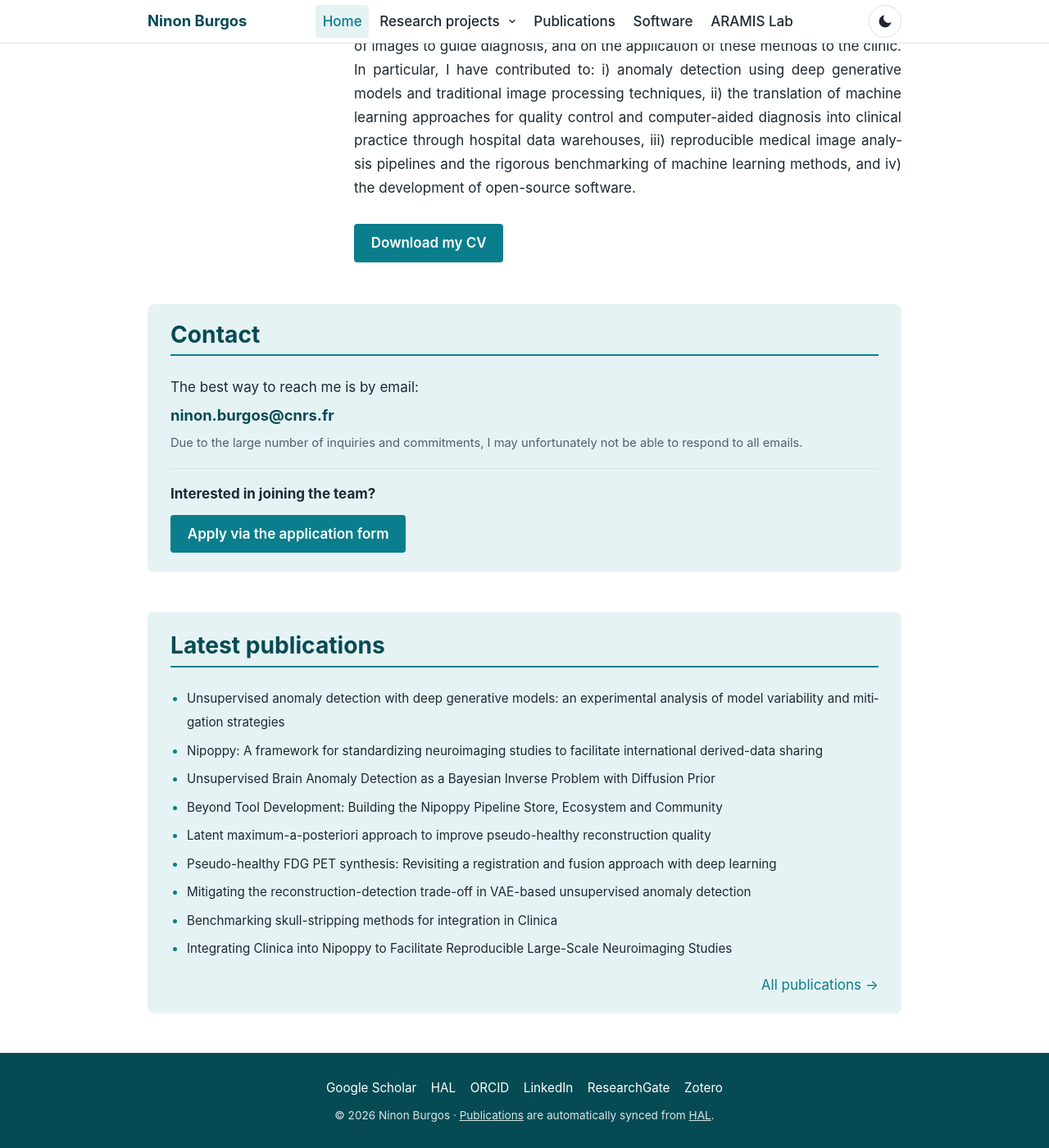
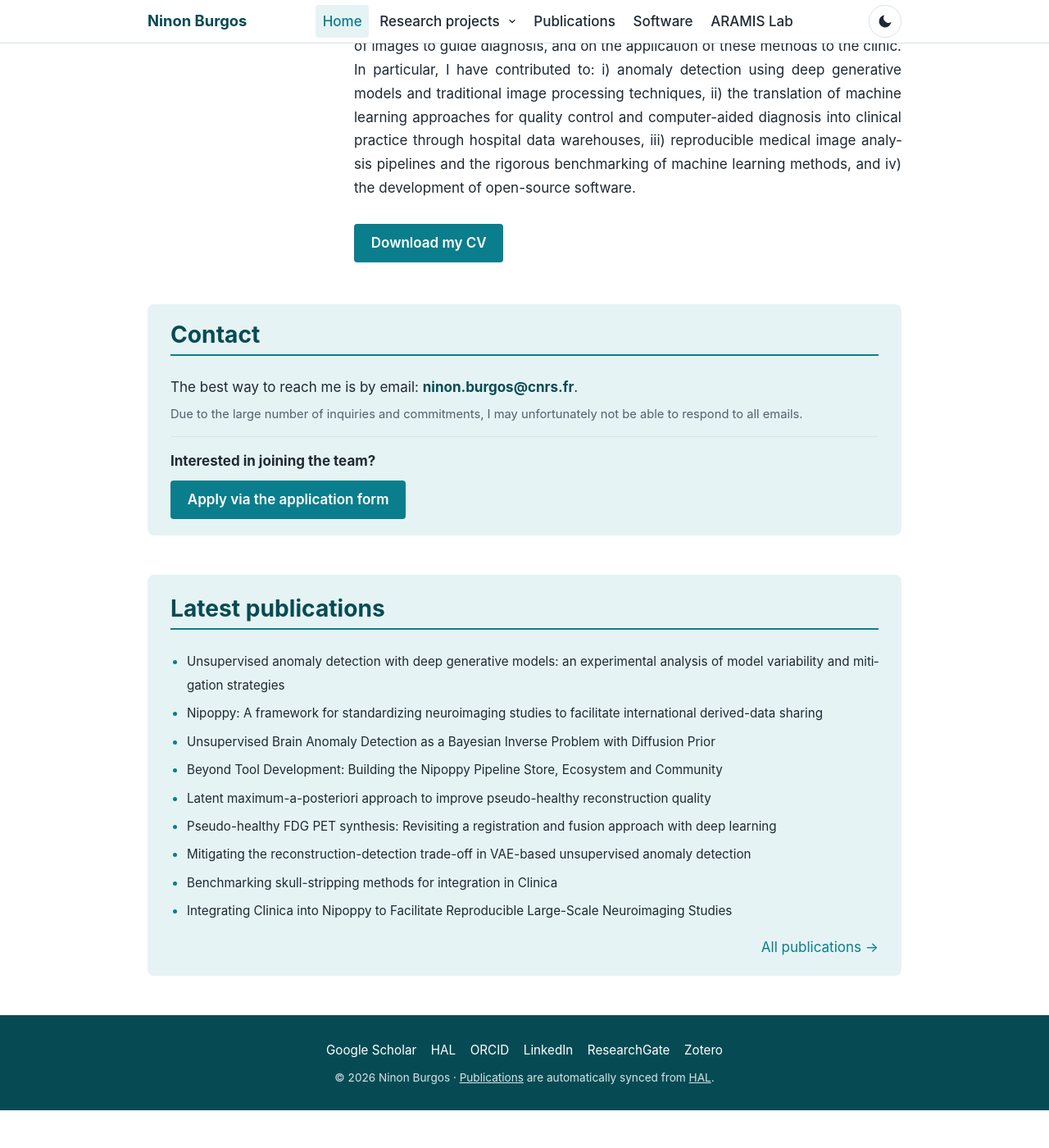
Before and after one commit to nburgos/nburgos.github.io, a Jekyll site: the page built from index.md, in a window 1280 px wide and 1400 px high, scrolled down 333 px. Shown: the whole window at 82% size. Built offline with Jekyll 4.4.1, drawn with Linux system fonts in a browser that asks for light colours; after the commit the page ends 1687 px from its top, so only the background shows below that.

Commit message:
Home: contact card, email inline with lead text and tighter spacing

```diff
--- a/_sass/_layout.scss
+++ b/_sass/_layout.scss
@@ -245,7 +245,7 @@ main {
   margin-top: 2.2rem; // section spacing previously provided by the outside h2
   background: var(--surface);
   border-radius: 8px;
-  padding: 1.25rem 1.75rem 1.5rem;
+  padding: 1.25rem 1.75rem;
 }
 
 .contact-card h2 {
@@ -258,16 +258,11 @@ main {
 }
 
 .contact-email {
-  margin: 0.25rem 0 0;
-  font-size: 1.15rem;
-}
-
-.contact-email a {
   color: var(--accent-strong);
   font-weight: 700;
 }
 
-.contact-email a:hover {
+.contact-email:hover {
   color: var(--accent);
 }
 
@@ -278,8 +273,8 @@ main {
 }
 
 .contact-join {
-  margin-top: 1.1rem;
-  padding-top: 1rem;
+  margin-top: 0.9rem;
+  padding-top: 0.9rem;
   border-top: 1px solid var(--border);
 }
 
@@ -289,7 +284,7 @@ main {
 }
 
 .contact-card .cv-button {
-  margin: 0.7rem 0 0;
+  margin: 0.6rem 0 0;
 }
 
 // ---------- Footer ----------
--- a/index.md
+++ b/index.md
@@ -15,8 +15,7 @@ layout: default
 
 <div class="contact-card">
   <h2 id="contact">Contact</h2>
-  <p class="contact-lead">The best way to reach me is by email:</p>
-  <p class="contact-email"><a href="mailto:{{ site.author.email }}">{{ site.author.email }}</a></p>
+  <p class="contact-lead">The best way to reach me is by email: <a class="contact-email" href="mailto:{{ site.author.email }}">{{ site.author.email }}</a>.</p>
   <p class="contact-note">Due to the large number of inquiries and commitments, I may unfortunately not be able to respond to all emails.</p>
   <div class="contact-join">
     <p class="contact-join-title">Interested in joining the team?</p>
```
